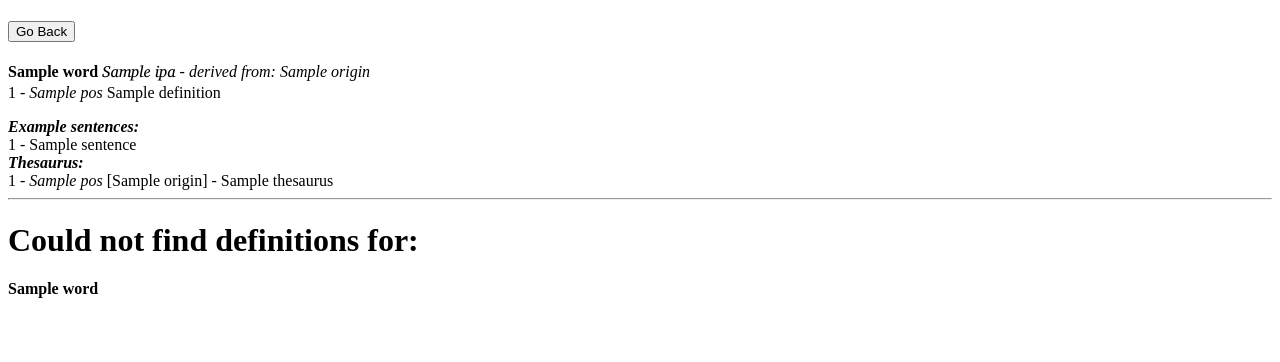
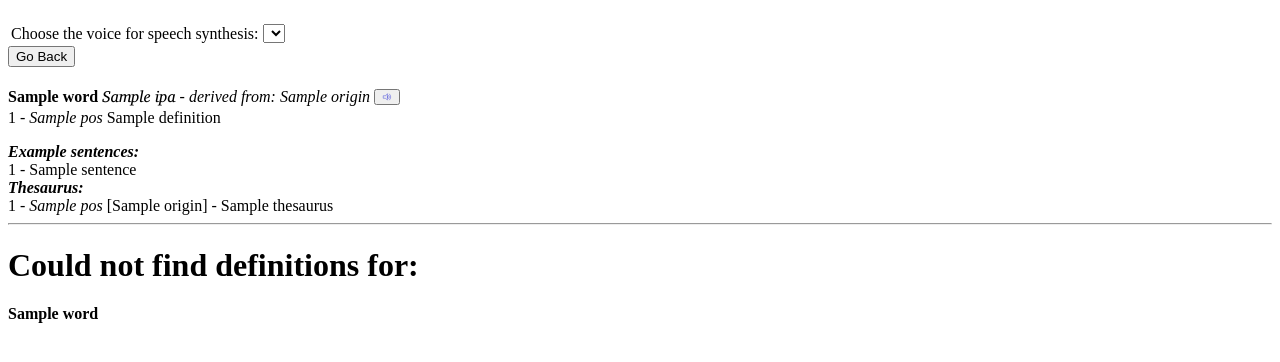
Before and after one commit to kowalcj0/KindleWords, a Flask app: template app/templates/definitions.html in a window 1280 px wide. Shown: the part 45-407 px from the top of the page. Run offline with Flask 2, Linux system fonts and the light colour scheme; the template is opened without the code that fills it: most values are stand-ins (such as "Sample title", 1, 10 or a date in 2020); lists and menus that the app fills with data are empty; parts of the project's set-up code (start-up, migrations or seed data) failed here and were passed over.

Commit message:
Add simple html5 speech synthesis functionality
Works best in Chrome(ium), so so in Firefox
PK11

```diff
--- /dev/null
+++ b/app/static/speak.js
@@ -0,0 +1,27 @@
+$(function(){
+  speechSynthesis.onvoiceschanged = function() {
+    var $voicelist = $('#voicelist');
+
+    speechSynthesis.getVoices().forEach(function(voice, index) {
+      var $voiceOption = $('<option>')
+      .val(index)
+      .html(voice.name);
+      if (voice.lang.startsWith("en-")) {
+        $voicelist.append($voiceOption);
+      }
+    });
+  };
+});
+
+function speak(text){
+  const msg = new SpeechSynthesisUtterance();
+  const voices = window.speechSynthesis.getVoices();
+  msg.voice = voices[$('#voicelist').val()];
+  msg.text = text;
+
+  msg.onend = function(e) {
+    console.log('Finished speech synthesis for ' + this.text + ' in ' + event.elapsedTime + ' seconds.');
+  };
+
+  speechSynthesis.speak(msg);
+}
--- a/app/templates/definitions.html
+++ b/app/templates/definitions.html
@@ -3,9 +3,22 @@
         <title>{{ title }}</title>
         <link rel="stylesheet" href="static/CharisSIL-webfont.css" type="text/css">
         <link href="static/favicon.ico" rel="icon" type="image/x-icon" />
+        <script src="https://cdnjs.cloudflare.com/ajax/libs/jquery/3.4.0/jquery.min.js"></script>
+        <script defer type="text/javascript" src="/static/speak.js"></script>
     </head>
     <body>
         <h1 id='header'>Word Definitions</h1>
+        <table id="speech-synthesis-demo">
+            <tbody colspan="2">
+            <tr>
+                <td>Choose the voice for speech synthesis:</td>
+                <td>
+                    <select id="voicelist">
+                    </select>
+                </td>
+            </tr>
+            </tbody>
+        </table>
         <button onclick="window.history.back()">Go Back</button>
         {% for word in words %}
 		<p>
@@ -16,6 +29,9 @@
         {% if words[word]['origin'] is not none %}
         - <i>derived from: {{ words[word]['origin'] }}</i>
         {% endif %}
+            <button onclick="speak('{{ word }}')" alt="hear synthesized pronunciation">
+                <img src="static/volume-loud.svg" height="10pt"/>
+            </button>
         <br>
             {% for d in words[word]['definitions'] %}
             {{ loop.index0 + 1 }} - <i>{{ d['pos'] }}</i> {{ d['definition'] }}<br>
```
Also changed, not shown: app/static/volume-loud.svg (added).
